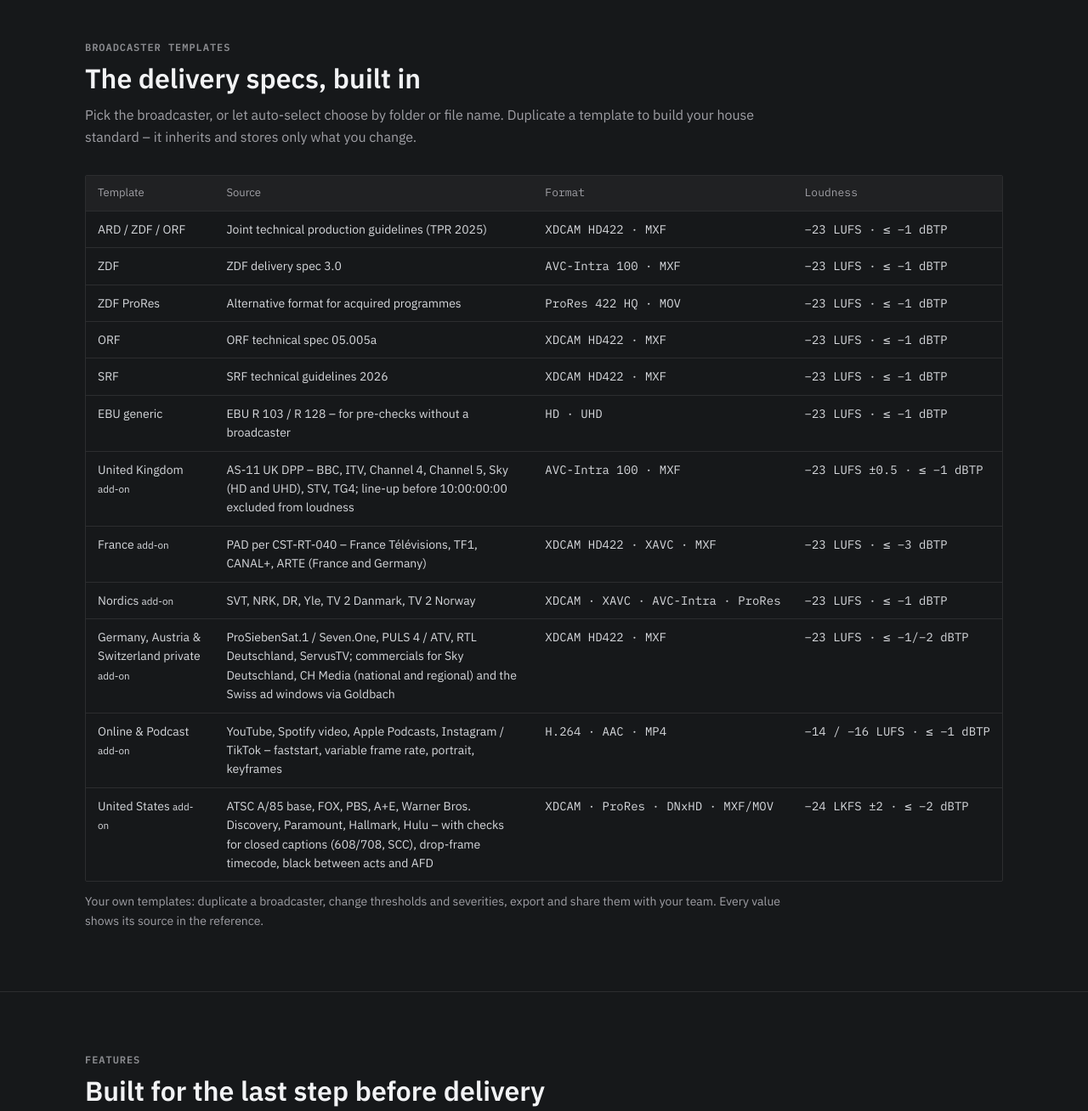
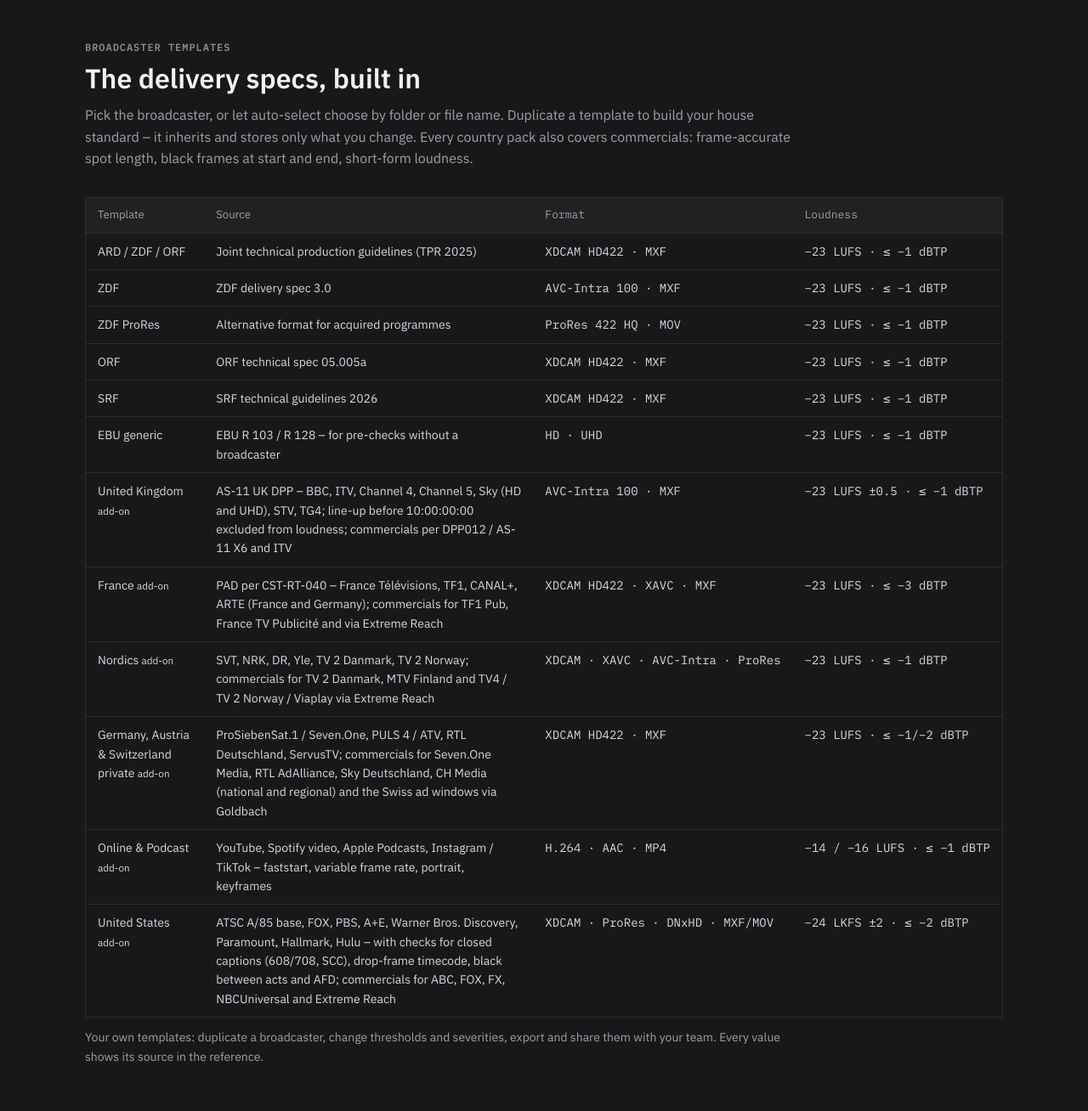
Before and after one commit to marcvannuffel/qccheck-site, a plain HTML site: page index.html in a window 1280 px wide. Shown: the part 2500-3808 px from the top of the page at 85% size. Drawn offline with Linux system fonts and the light colour scheme.

Commit message:
Commercials in every country pack: pack rows, template section, llms.txt and 0.2.3 notes
Co-Authored-By: Claude Opus 5.5 <noreply@anthropic.com>

```diff
--- a/index.html
+++ b/index.html
@@ -122,7 +122,7 @@
   <div class="wrap">
     <p class="eyebrow"><span lang="en">Broadcaster templates</span><span lang="de">Sender-Vorlagen</span></p>
     <h2><span lang="en">The delivery specs, built in</span><span lang="de">Die Pflichtenhefte, eingebaut</span></h2>
-    <p class="sub"><span lang="en">Pick the broadcaster, or let auto-select choose by folder or file name. Duplicate a template to build your house standard – it inherits and stores only what you change.</span><span lang="de">Sender wählen oder die Auto-Auswahl nach Ordner oder Dateiname entscheiden lassen. Eine Vorlage duplizieren ergibt den Hausstandard – sie erbt und speichert nur, was Sie ändern.</span></p>
+    <p class="sub"><span lang="en">Pick the broadcaster, or let auto-select choose by folder or file name. Duplicate a template to build your house standard – it inherits and stores only what you change. Every country pack also covers commercials: frame-accurate spot length, black frames at start and end, short-form loudness.</span><span lang="de">Sender wählen oder die Auto-Auswahl nach Ordner oder Dateiname entscheiden lassen. Eine Vorlage duplizieren ergibt den Hausstandard – sie erbt und speichert nur, was Sie ändern. Jedes Länderpaket deckt auch Werbung ab: Spotlänge framegenau, Schwarzbilder am Anfang und Ende, Kurzform-Lautheit.</span></p>
     <div class="table-wrap">
       <table>
         <thead><tr><th><span lang="en">Template</span><span lang="de">Vorlage</span></th><th><span lang="en">Source</span><span lang="de">Quelle</span></th><th class="mono"><span lang="en">Format</span><span lang="de">Format</span></th><th class="mono"><span lang="en">Loudness</span><span lang="de">Lautheit</span></th></tr></thead>
@@ -133,12 +133,12 @@
           <tr><td>ORF</td><td><span lang="en">ORF technical spec 05.005a</span><span lang="de">ORF Technische Richtlinie 05.005a</span></td><td class="mono">XDCAM HD422 · MXF</td><td class="mono">−23 LUFS · ≤ −1 dBTP</td></tr>
           <tr><td>SRF</td><td><span lang="en">SRF technical guidelines 2026</span><span lang="de">SRF Technische Richtlinien 2026</span></td><td class="mono">XDCAM HD422 · MXF</td><td class="mono">−23 LUFS · ≤ −1 dBTP</td></tr>
           <tr><td>EBU generic</td><td><span lang="en">EBU R 103 / R 128 – for pre-checks without a broadcaster</span><span lang="de">EBU R 103 / R 128 – Vorprüfung ohne Sender</span></td><td class="mono">HD · UHD</td><td class="mono">−23 LUFS · ≤ −1 dBTP</td></tr>
-          <tr><td><span lang="en">United Kingdom <small>add-on</small></span><span lang="de">Grossbritannien <small>Zusatz</small></span></td><td><span lang="en">AS-11 UK DPP – BBC, ITV, Channel 4, Channel 5, Sky (HD and UHD), STV, TG4; line-up before 10:00:00:00 excluded from loudness</span><span lang="de">AS-11 UK DPP – BBC, ITV, Channel 4, Channel 5, Sky (HD und UHD), STV, TG4; Vorlauf vor 10:00:00:00 aus der Lautheit ausgenommen</span></td><td class="mono">AVC-Intra 100 · MXF</td><td class="mono">−23 LUFS ±0.5 · ≤ −1 dBTP</td></tr>
-          <tr><td><span lang="en">France <small>add-on</small></span><span lang="de">Frankreich <small>Zusatz</small></span></td><td><span lang="en">PAD per CST-RT-040 – France Télévisions, TF1, CANAL+, ARTE (France and Germany)</span><span lang="de">PAD nach CST-RT-040 – France Télévisions, TF1, CANAL+, ARTE (Frankreich und Deutschland)</span></td><td class="mono">XDCAM HD422 · XAVC · MXF</td><td class="mono">−23 LUFS · ≤ −3 dBTP</td></tr>
-          <tr><td><span lang="en">Nordics <small>add-on</small></span><span lang="de">Nordische Länder <small>Zusatz</small></span></td><td><span lang="en">SVT, NRK, DR, Yle, TV 2 Danmark, TV 2 Norway</span><span lang="de">SVT, NRK, DR, Yle, TV 2 Danmark, TV 2 Norge</span></td><td class="mono">XDCAM · XAVC · AVC-Intra · ProRes</td><td class="mono">−23 LUFS · ≤ −1 dBTP</td></tr>
-          <tr><td><span lang="en">Germany, Austria &amp; Switzerland private <small>add-on</small></span><span lang="de">Deutschland, Österreich &amp; Schweiz privat <small>Zusatz</small></span></td><td><span lang="en">ProSiebenSat.1 / Seven.One, PULS 4 / ATV, RTL Deutschland, ServusTV; commercials for Sky Deutschland, CH Media (national and regional) and the Swiss ad windows via Goldbach</span><span lang="de">ProSiebenSat.1 / Seven.One, PULS 4 / ATV, RTL Deutschland, ServusTV; Werbung für Sky Deutschland, CH Media (national und regional) und die Schweizer Werbefenster über Goldbach</span></td><td class="mono">XDCAM HD422 · MXF</td><td class="mono">−23 LUFS · ≤ −1/−2 dBTP</td></tr>
+          <tr><td><span lang="en">United Kingdom <small>add-on</small></span><span lang="de">Grossbritannien <small>Zusatz</small></span></td><td><span lang="en">AS-11 UK DPP – BBC, ITV, Channel 4, Channel 5, Sky (HD and UHD), STV, TG4; line-up before 10:00:00:00 excluded from loudness; commercials per DPP012 / AS-11 X6 and ITV</span><span lang="de">AS-11 UK DPP – BBC, ITV, Channel 4, Channel 5, Sky (HD und UHD), STV, TG4; Vorlauf vor 10:00:00:00 aus der Lautheit ausgenommen; Werbung nach DPP012 / AS-11 X6 und ITV</span></td><td class="mono">AVC-Intra 100 · MXF</td><td class="mono">−23 LUFS ±0.5 · ≤ −1 dBTP</td></tr>
+          <tr><td><span lang="en">France <small>add-on</small></span><span lang="de">Frankreich <small>Zusatz</small></span></td><td><span lang="en">PAD per CST-RT-040 – France Télévisions, TF1, CANAL+, ARTE (France and Germany); commercials for TF1 Pub, France TV Publicité and via Extreme Reach</span><span lang="de">PAD nach CST-RT-040 – France Télévisions, TF1, CANAL+, ARTE (Frankreich und Deutschland); Werbung für TF1 Pub, France TV Publicité und über Extreme Reach</span></td><td class="mono">XDCAM HD422 · XAVC · MXF</td><td class="mono">−23 LUFS · ≤ −3 dBTP</td></tr>
+          <tr><td><span lang="en">Nordics <small>add-on</small></span><span lang="de">Nordische Länder <small>Zusatz</small></span></td><td><span lang="en">SVT, NRK, DR, Yle, TV 2 Danmark, TV 2 Norway; commercials for TV 2 Danmark, MTV Finland and TV4 / TV 2 Norway / Viaplay via Extreme Reach</span><span lang="de">SVT, NRK, DR, Yle, TV 2 Danmark, TV 2 Norge; Werbung für TV 2 Danmark, MTV Finnland und TV4 / TV 2 Norge / Viaplay über Extreme Reach</span></td><td class="mono">XDCAM · XAVC · AVC-Intra · ProRes</td><td class="mono">−23 LUFS · ≤ −1 dBTP</td></tr>
+          <tr><td><span lang="en">Germany, Austria &amp; Switzerland private <small>add-on</small></span><span lang="de">Deutschland, Österreich &amp; Schweiz privat <small>Zusatz</small></span></td><td><span lang="en">ProSiebenSat.1 / Seven.One, PULS 4 / ATV, RTL Deutschland, ServusTV; commercials for Seven.One Media, RTL AdAlliance, Sky Deutschland, CH Media (national and regional) and the Swiss ad windows via Goldbach</span><span lang="de">ProSiebenSat.1 / Seven.One, PULS 4 / ATV, RTL Deutschland, ServusTV; Werbung für Seven.One Media, RTL AdAlliance, Sky Deutschland, CH Media (national und regional) und die Schweizer Werbefenster über Goldbach</span></td><td class="mono">XDCAM HD422 · MXF</td><td class="mono">−23 LUFS · ≤ −1/−2 dBTP</td></tr>
           <tr><td><span lang="en">Online &amp; Podcast <small>add-on</small></span><span lang="de">Online &amp; Podcast <small>Zusatz</small></span></td><td><span lang="en">YouTube, Spotify video, Apple Podcasts, Instagram / TikTok – faststart, variable frame rate, portrait, keyframes</span><span lang="de">YouTube, Spotify Video, Apple Podcasts, Instagram / TikTok – Faststart, variable Bildrate, Hochformat, Schlüsselbilder</span></td><td class="mono">H.264 · AAC · MP4</td><td class="mono">−14 / −16 LUFS · ≤ −1 dBTP</td></tr>
-          <tr><td><span lang="en">United States <small>add-on</small></span><span lang="de">USA <small>Zusatz</small></span></td><td><span lang="en">ATSC A/85 base, FOX, PBS, A+E, Warner Bros. Discovery, Paramount, Hallmark, Hulu – with checks for closed captions (608/708, SCC), drop-frame timecode, black between acts and AFD</span><span lang="de">ATSC-A/85-Basis, FOX, PBS, A+E, Warner Bros. Discovery, Paramount, Hallmark, Hulu – mit Prüfung von Untertiteln (608/708, SCC), Drop-Frame-Timecode, Schwarz zwischen den Akten und AFD</span></td><td class="mono">XDCAM · ProRes · DNxHD · MXF/MOV</td><td class="mono">−24 LKFS ±2 · ≤ −2 dBTP</td></tr>
+          <tr><td><span lang="en">United States <small>add-on</small></span><span lang="de">USA <small>Zusatz</small></span></td><td><span lang="en">ATSC A/85 base, FOX, PBS, A+E, Warner Bros. Discovery, Paramount, Hallmark, Hulu – with checks for closed captions (608/708, SCC), drop-frame timecode, black between acts and AFD; commercials for ABC, FOX, FX, NBCUniversal and Extreme Reach</span><span lang="de">ATSC-A/85-Basis, FOX, PBS, A+E, Warner Bros. Discovery, Paramount, Hallmark, Hulu – mit Prüfung von Untertiteln (608/708, SCC), Drop-Frame-Timecode, Schwarz zwischen den Akten und AFD; Werbung für ABC, FOX, FX, NBCUniversal und Extreme Reach</span></td><td class="mono">XDCAM · ProRes · DNxHD · MXF/MOV</td><td class="mono">−24 LKFS ±2 · ≤ −2 dBTP</td></tr>
         </tbody>
       </table>
     </div>
```
Also changed, not shown: install.html (+1 -1 lines), llms.txt, 2 other files.
